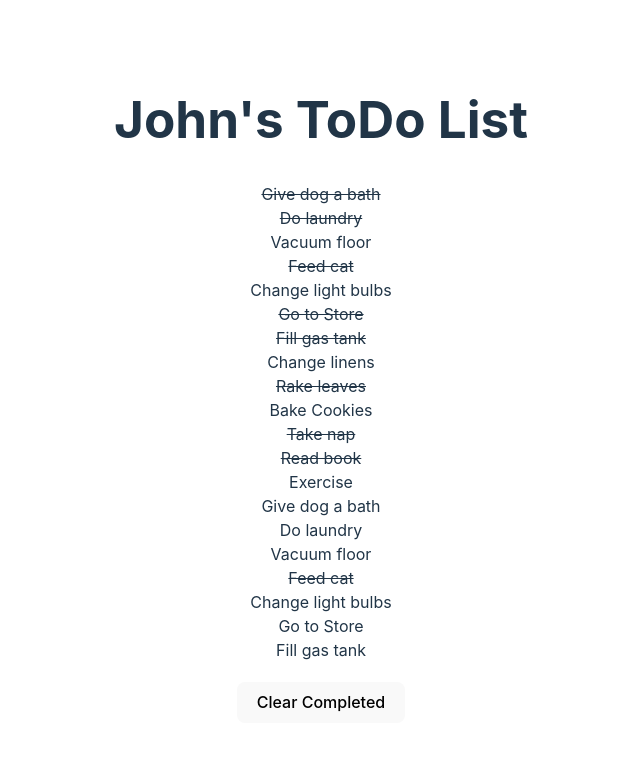
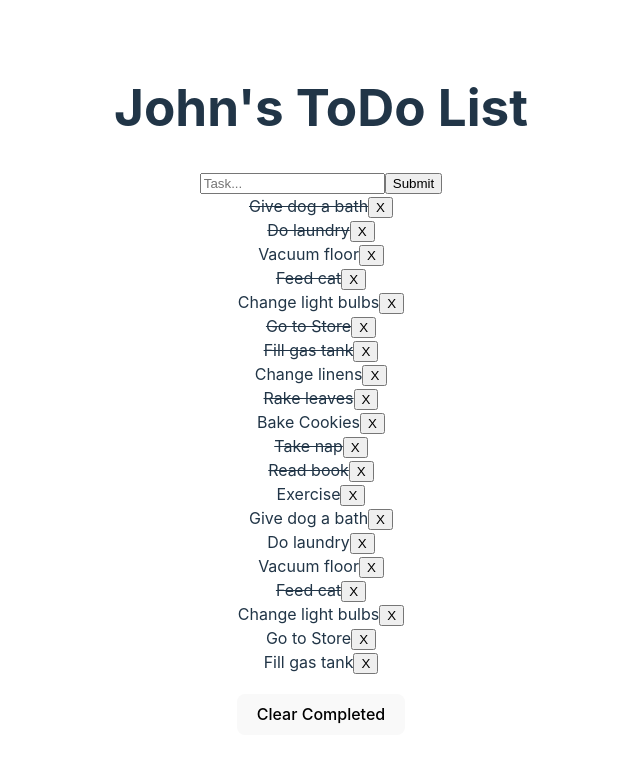
Before and after one commit to CodersforLearning/todo-app-react-Techno-1, a React (Vite) app: page / in a window 1280 px wide. Shown: the top 762 px of the page, without its empty margins (319-959 px from the left). Built offline with nearby package versions, Linux system fonts and the light colour scheme.

Commit message:
Form made and started on delete button

```diff
--- a/src/App.jsx
+++ b/src/App.jsx
@@ -9,6 +9,7 @@ import data from './data.json'
 import Header from './components/Header'
 import ToDoList from './components/ToDoList'
 import ToDo from './components/ToDo'
+import TodoForm from './components/ToDoForm'
 
 export default function App() {
   const [count, setCount] = useState(0)
@@ -28,11 +29,35 @@ export default function App() {
     setToDoList(filtered);
   }
 
+  const handleSubmit = (e) => {
+    e.preventDefault()
+    console.log('Submitted')
+    console.log(e.currentTarget[0].value)
+    const newTask = e.currentTarget[0].value
+    e.currentTarget[0].value = ''
+    addTask(newTask)
+  }
+
+  const addTask = (newTask) => {
+    let copy = [...toDoList]
+    copy = [{id: toDoList.length + 1, task: newTask, complete: false}, ...toDoList]
+    setToDoList(copy)
+    newTask = ''
+  }
+
+  const removeTask = (id) => {
+    console.log('removing')
+    let copy = toDoList
+    let removedArray = copy.splice(id, id)
+    setToDoList(copy)
+  }
+
 
   return (
     <div className="App">
       <Header />
-      <ToDoList toDoList={toDoList} handleToggle={handleToggle} handleFilter={handleFilter} />
+      <TodoForm handleSubmit={handleSubmit} />
+      <ToDoList toDoList={toDoList} handleToggle={handleToggle} handleFilter={handleFilter} removeTask={removeTask} />
     </div>
   )
 }
--- a/src/components/ToDo.jsx
+++ b/src/components/ToDo.jsx
@@ -1,4 +1,4 @@
-export default function ToDo({todo, handleToggle}) {
+export default function ToDo({todo, handleToggle, removeTask}) {
     const handleClick = (e) => {
         e.preventDefault()
         handleToggle(e.currentTarget.id)
@@ -7,6 +7,7 @@ export default function ToDo({todo, handleToggle}) {
     return (
         <div id={todo.id} key={todo.id + todo.task} name="todo" value={todo.id} onClick={handleClick} className={todo.complete ? "todo strike" : "todo"}>
             {todo.task}
+            <input type='button' value='X' onClick={removeTask}/>
         </div>
     )
 }
--- /dev/null
+++ b/src/components/ToDoForm.jsx
@@ -0,0 +1,8 @@
+export default function TodoForm({handleSubmit}) {
+    return (
+        <form onSubmit={handleSubmit}>
+            <input type='text' placeholder='Task...' />
+            <input type="submit" value='Submit' onClick={() => {console.log('clicked')}} />
+        </form>
+    )
+}
--- a/src/components/ToDoList.jsx
+++ b/src/components/ToDoList.jsx
@@ -1,11 +1,11 @@
 import ToDo from './ToDo'
 
-export default function ToDoList({toDoList, handleToggle, handleFilter}) {
+export default function ToDoList({toDoList, handleToggle, handleFilter, removeTask}) {
     return (
         <div>
             {toDoList.map(todo => {
                 return(
-                    <ToDo todo={todo} handleToggle={handleToggle}/>
+                    <ToDo todo={todo} handleToggle={handleToggle} removeTask={removeTask}/>
                 )
             })}
             <button style={{margin: '20px'}} onClick={handleFilter}>Clear Completed</button>
```
